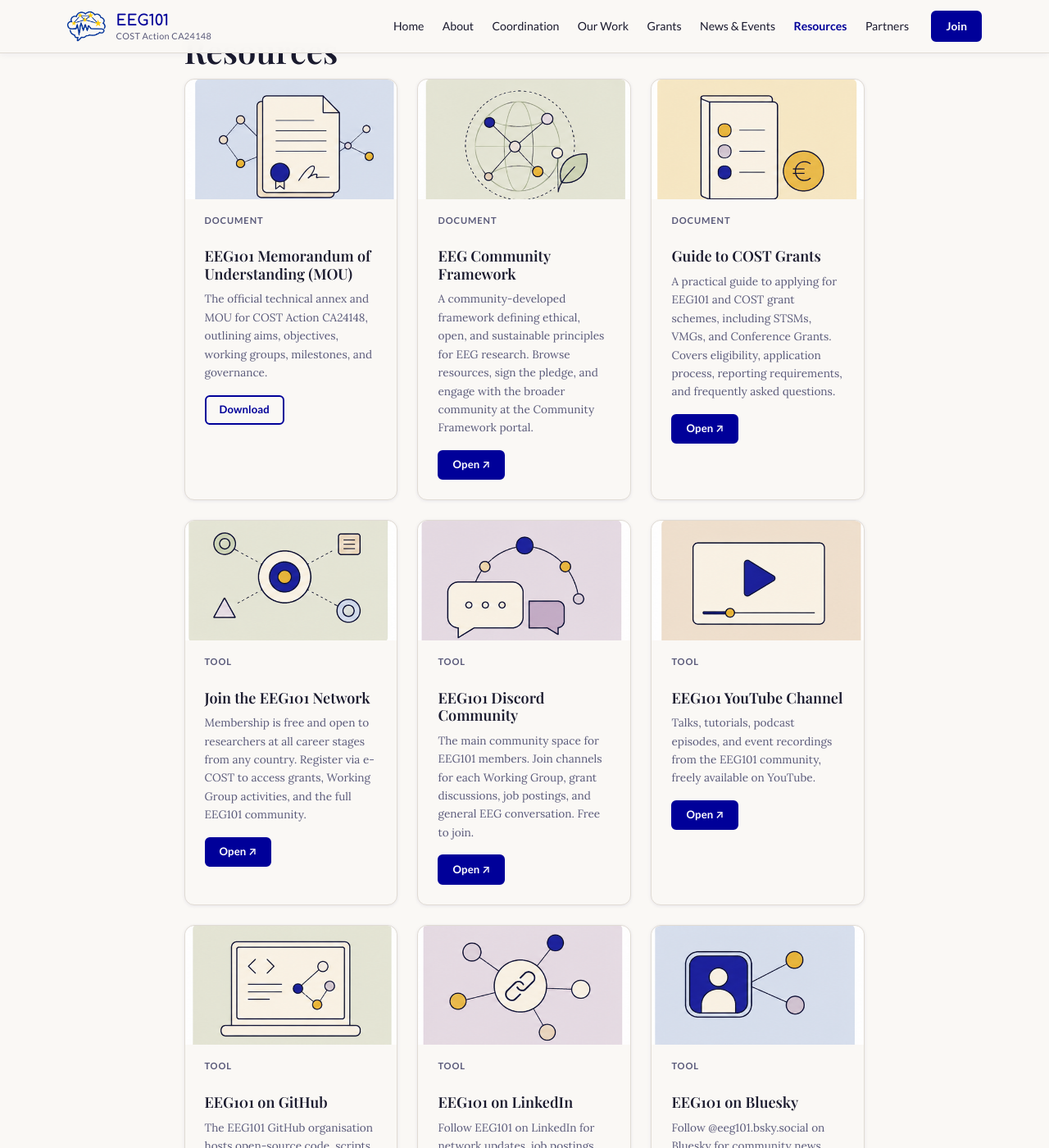
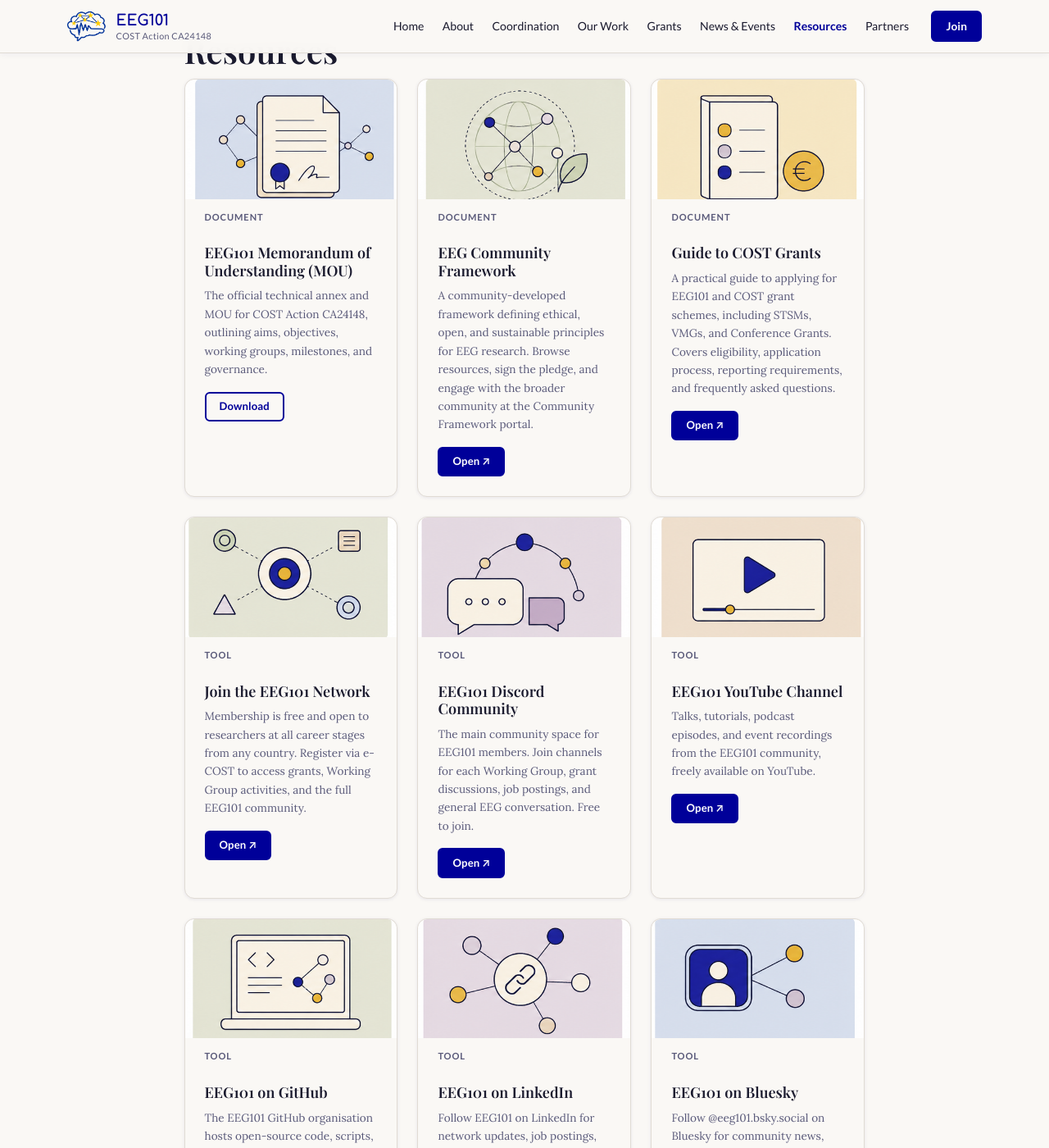
Before and after one commit to mcvinding/website-1, a Jekyll site: the page built from resources.md, in a window 1280 px wide and 1400 px high, scrolled down 404 px. Shown: the whole window at 82% size. Built offline with Jekyll 4.4.1, drawn with Linux system fonts in a browser that asks for light colours.

Commit message:
Tighten spacing between resource type and title

```diff
--- a/assets/css/style.css
+++ b/assets/css/style.css
@@ -839,8 +839,8 @@
 .resource-card__thumb { margin: -1.5rem -1.5rem 0; border-radius: var(--radius) var(--radius) 0 0; overflow: hidden; }
 .resource-card__thumb img { width: 100%; aspect-ratio: 16/9; height: auto; object-fit: cover; display: block; }
 .resource-card__icon { font-size: 2rem; display: block; margin-bottom: 0.75rem; }
-.resource-card__type { font-size: 0.7rem; font-weight: 700; letter-spacing: 0.08em; text-transform: uppercase; color: var(--color-text-muted); display: block; margin-top: 1rem; margin-bottom: 0.4rem; }
-.resource-card__title { font-size: var(--step-0); font-weight: 600; color: var(--color-text); margin-bottom: 0.6rem; }
+.resource-card__type { font-size: 0.7rem; font-weight: 700; letter-spacing: 0.08em; text-transform: uppercase; color: var(--color-text-muted); display: block; margin-top: 0.75rem; margin-bottom: 0.15rem; }
+.resource-card__title { font-size: var(--step-0); font-weight: 600; color: var(--color-text); margin-bottom: 0.5rem; }
 .resource-card__desc { font-size: 0.85rem; color: var(--color-text-muted); margin-bottom: 1rem; line-height: 1.65; }
 .resource-card__status { font-size: 0.8rem; color: var(--color-gold-dark); font-style: italic; margin-bottom: 0.75rem; }
 .resource-card__links { display: flex; flex-wrap: wrap; gap: 0.5rem; }
```
